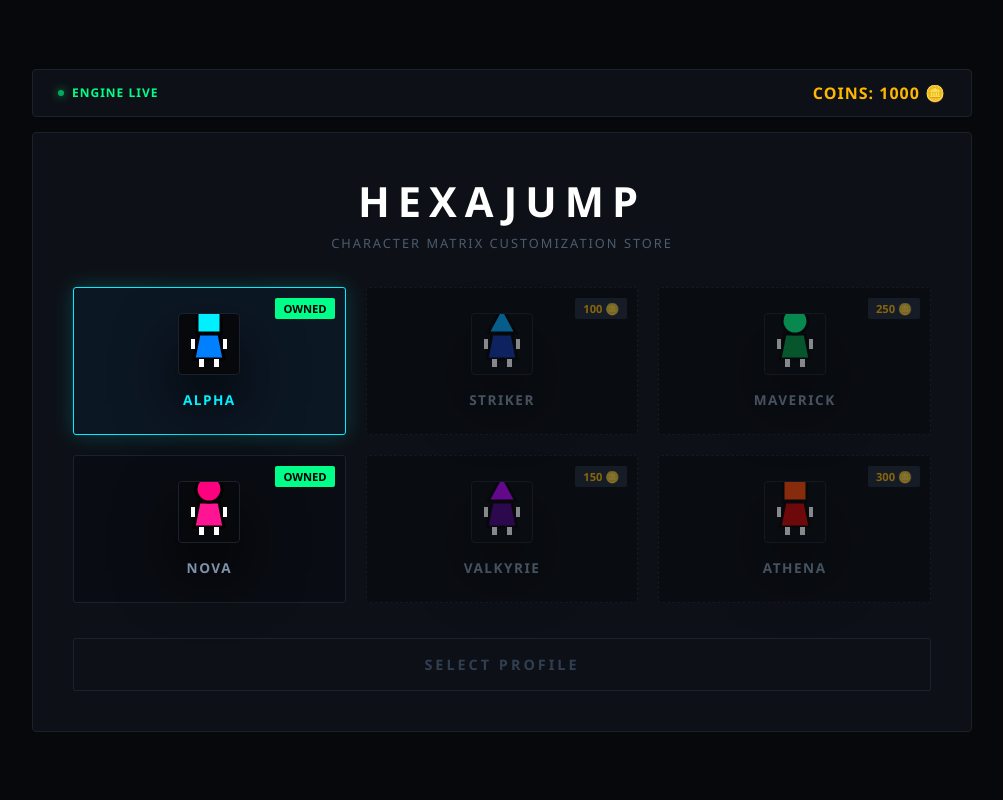
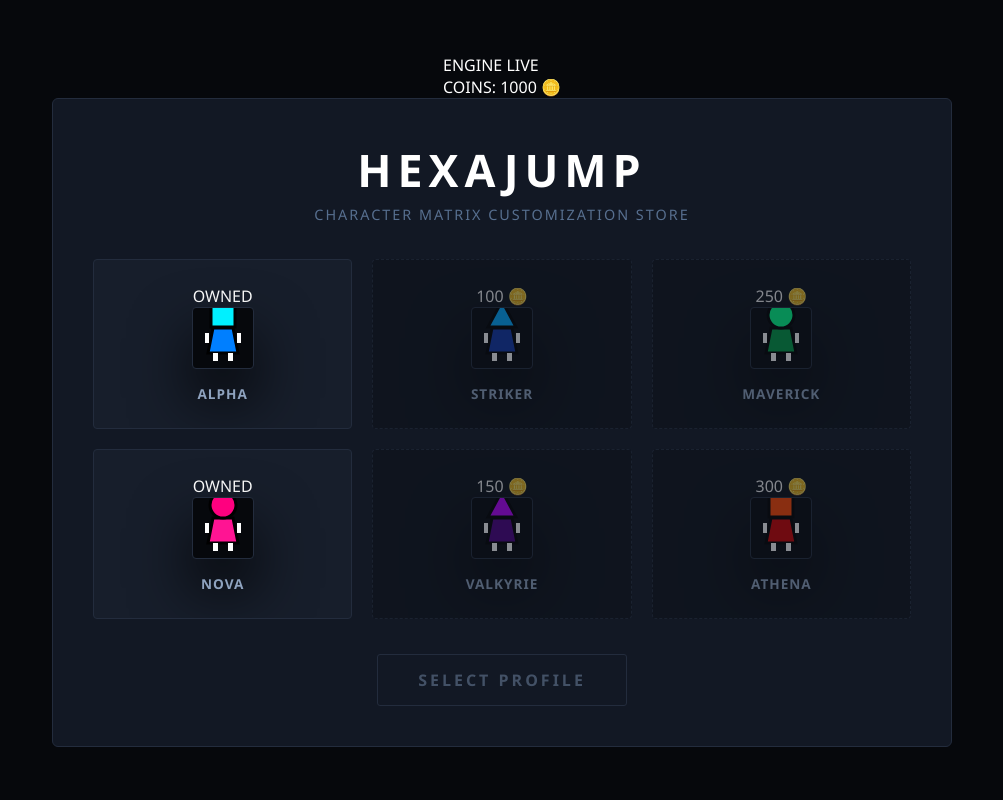
Before and after one commit to manoharrajusarikonda331-mani/hexajump, a Flask app: page / in a window 1280 px wide. Shown: the whole page, without its empty margins (138-1141 px from the left). Run offline with Flask 3, Linux system fonts and the light colour scheme.

Commit message:
style: overhaul frame cards for professional industrial look and update character vectors
Implemented sharp corner radius metrics on all container cards for a corporate appearance. Configured SVG layer assignments matching full body mini-figure specifications with active animation keyframes.

```diff
--- a/static/style.css
+++ b/static/style.css
@@ -1,20 +1,21 @@
 /* ==========================================================================
-   HEXAJUMP - PROFESSIONAL CUSTOMIZATION INTERFACE LAYOUT
+   HEXAJUMP - ENTERPRISE TECH VIEW DESIGN LANGUAGE & GRAPHICS SHEET
    ========================================================================== */
 
 :root {
-    --bg-main: #06080b;
-    --card-bg: #0d1117;
+    --bg-main: #06080c;
+    --card-bg: #121824;
     --accent-blue: #00f0ff;
     --text-primary: #ffffff;
-    --text-muted: #4d5b6e;
-    --border-color: #1a222d;
-    --locked-color: #232d3d;
+    --text-muted: #576f8f;
+    --border-color: #232c3d;
+    --male-glow: #00a8ff;
+    --female-glow: #ff007f;
 }
 
 * {
     margin: 0; padding: 0; box-sizing: border-box;
-    font-family: 'Segoe UI', system-ui, sans-serif; user-select: none;
+    font-family: 'Segoe UI', Roboto, Helvetica, Arial, sans-serif; user-select: none;
 }
 
 body {
@@ -22,61 +23,94 @@ body {
     min-height: 100vh; display: flex; justify-content: center; align-items: center; overflow: hidden;
 }
 
-#game-container { width: 940px; display: flex; flex-direction: column; gap: 15px; }
-
-/* Real-Time Wallet Asset Banner */
-#inventory-bar {
-    background-color: var(--card-bg); border: 1px solid var(--border-color);
-    padding: 12px 25px; display: flex; justify-content: space-between; align-items: center; border-radius: 4px;
+#game-container {
+    width: 900px; display: flex; flex-direction: column; align-items: center;
 }
 
-.system-tag { font-size: 0.75rem; font-weight: 800; color: #00ff88; display: flex; align-items: center; gap: 8px; letter-spacing: 1px; }
-.pulse-dot { width: 6px; height: 6px; background-color: #00ff88; border-radius: 50%; box-shadow: 0 0 8px #00ff88; animation: pulse 0.8s infinite alternate; }
-@keyframes pulse { 0% { opacity: 0.4; } 100% { opacity: 1; } }
-
-.coin-display { font-size: 1rem; font-weight: 900; color: #ffb700; letter-spacing: 1px; }
-
-/* Main Corporate Dashboard Panel */
-.menu-card { background-color: var(--card-bg); border: 1px solid var(--border-color); padding: 40px; border-radius: 4px; text-align: center; }
-h1 { font-size: 2.6rem; font-weight: 900; letter-spacing: 8px; margin-bottom: 5px; }
-.subtitle { font-size: 0.8rem; color: var(--text-muted); text-transform: uppercase; letter-spacing: 2px; margin-bottom: 35px; }
-
-/* Dynamic Vector Grid Components */
-.avatar-grid { display: grid; grid-template-columns: repeat(3, 1fr); gap: 20px; margin-bottom: 35px; }
-
-.avatar-card {
-    background-color: #090c12; border: 1px solid var(--border-color); padding: 25px 15px;
-    border-radius: 3px; cursor: pointer; display: flex; flex-direction: column; align-items: center;
-    position: relative; transition: all 0.2s cubic-bezier(0.4, 0, 0.2, 1);
+.menu-card {
+    background-color: var(--card-bg); border: 1px solid var(--border-color);
+    border-radius: 6px; padding: 40px; width: 100%; text-align: center;
 }
 
-.avatar-card.locked { background-color: #07090d; border-style: dashed; opacity: 0.5; }
-.avatar-card.selected-active { border-color: var(--accent-blue); box-shadow: 0 0 20px rgba(0, 240, 255, 0.2); background-color: #0c1724; }
+h1 { font-size: 2.8rem; font-weight: 900; letter-spacing: 6px; margin-bottom: 5px; }
+.subtitle { font-size: 0.9rem; color: var(--text-muted); text-transform: uppercase; letter-spacing: 2px; margin-bottom: 35px; }
 
-/* Custom Price Badge Elements */
-.price-tag {
-    position: absolute; top: 10px; right: 10px; font-size: 0.7rem; font-weight: 800;
-    padding: 3px 8px; border-radius: 2px; background-color: #1e2736; color: #ffb700;
+.avatar-grid {
+    display: grid; grid-template-columns: repeat(3, 1fr); gap: 20px; margin-bottom: 35px;
 }
-.unlocked-tag { background-color: #00ff88; color: #000; }
 
-.avatar-name { font-size: 0.85rem; font-weight: 800; text-transform: uppercase; letter-spacing: 1.5px; color: #7f92a8; margin-top: 15px; }
-.avatar-card.selected-active .avatar-name { color: var(--accent-blue); }
+/* Updated Avatar Frame Cards - Premium Industrial View */
+.avatar-card {
+    background-color: #171e2b; border: 1px solid var(--border-color);
+    border-radius: 4px; padding: 25px 20px; cursor: pointer;
+    transition: all 0.2s ease; display: flex; flex-direction: column; align-items: center;
+    position: relative; overflow: hidden;
+}
 
-/* Interface Execution Buttons */
-.control-btn {
-    background-color: transparent; color: #313e52; border: 1px solid var(--border-color);
-    padding: 16px; font-size: 0.9rem; font-weight: 700; text-transform: uppercase;
-    letter-spacing: 3px; width: 100%; border-radius: 2px; transition: all 0.2s ease; cursor: not-allowed;
+.avatar-card.locked { background-color: #0d121a; opacity: 0.5; border-style: dashed; }
+.avatar-card.focused-intent { border-color: #6c7a89; background-color: #1a2233; }
+
+/* Dedicated Selection State Toggles */
+.avatar-card.male.selected-active {
+    border-color: var(--male-glow);
+    box-shadow: 0 0 15px rgba(0, 168, 255, 0.2);
+    background-color: #17283c;
 }
-.control-btn.ready-buy { border-color: #ffb700; color: #ffb700; cursor: pointer; box-shadow: 0 0 15px rgba(255,183,0,0.1); }
-.control-btn.ready-buy:hover { background-color: #ffb700; color: #000; box-shadow: 0 0 25px rgba(255,183,0,0.3); }
-.control-btn.ready-select { border-color: var(--accent-blue); color: var(--accent-blue); cursor: pointer; }
-.control-btn.ready-select:hover { background-color: var(--accent-blue); color: #000; box-shadow: 0 0 25px rgba(0,240,255,0.4); }
+.avatar-card.male.selected-active span { color: var(--male-glow); }
 
-.hidden { display: none !important; }
+.avatar-card.female.selected-active {
+    border-color: var(--female-glow);
+    box-shadow: 0 0 15px rgba(255, 0, 127, 0.2);
+    background-color: #2a1725;
+}
+.avatar-card.female.selected-active span { color: var(--female-glow); }
+
+/* SVG Vector character blocks */
+.ultimate-chibi-icon {
+    width: 80px; height: 100px; position: relative;
+    animation: idleBounce 0.5s infinite alternate ease-in-out;
+}
+.chibi-head { width: 30px; height: 32px; border-radius: 50%; }
+.chibi-body { width: 40px; height: 45px; border-radius: 5px; }
+
+@keyframes idleBounce {
+    0% { transform: translateY(0); }
+    100% { transform: translateY(-3px); }
+}
+
+.avatar-card.male .chibi-head { background-color: #ffcc99; }
+.avatar-card.male .chibi-body { background-color: var(--male-glow); }
+.avatar-card.female .chibi-head { background-color: #ffcccc; }
+.avatar-card.female .chibi-body { background-color: var(--female-glow); }
+
+.avatar-card span {
+    font-size: 0.85rem; font-weight: 800; text-transform: uppercase;
+    letter-spacing: 1px; color: #8fa3bf; margin-top: 15px;
+}
+
+/* Control Engine Action Buttons */
+#store-action-btn {
+    background-color: transparent; color: #435166; border: 1px solid var(--border-color);
+    padding: 14px 40px; font-size: 1rem; font-weight: 700; text-transform: uppercase;
+    letter-spacing: 3px; border-radius: 3px; cursor: not-allowed; transition: all 0.2s ease;
+}
+
+#store-action-btn:not(:disabled) {
+    background-color: var(--accent-blue); color: #000000; border-color: var(--accent-blue);
+    cursor: pointer; box-shadow: 0 0 25px rgba(0, 240, 255, 0.3);
+}
+
+#store-action-btn:not(:disabled):hover {
+    background-color: #2ae8ff; box-shadow: 0 0 35px rgba(0, 240, 255, 0.5);
+    transform: scale(1.02);
+}
 
 /* Gameplay Stage Views */
 #game-stage { display: flex; flex-direction: column; align-items: center; gap: 10px; }
-canvas { background-color: #06080c; border: 1px solid var(--border-color); border-radius: 4px; box-shadow: 0 30px 60px rgba(0,0,0,0.8); }
+canvas {
+    background-color: #06080c; border: 1px solid var(--border-color);
+    border-radius: 4px; box-shadow: 0 30px 60px rgba(0,0,0,0.8);
+}
 .canvas-controls { font-size: 0.8rem; color: var(--text-muted); text-transform: uppercase; letter-spacing: 1px; }
+
+.hidden { display: none !important; }
```
